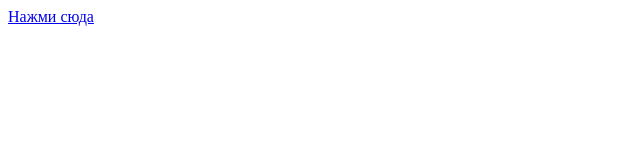
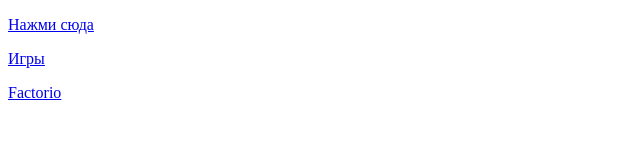
Before and after one commit to Nikrik/Nikrik.github.io, a plain HTML site: page index.html in a window 1280 px wide. Shown: the whole page, without its empty margins (0-640 px from the left). Drawn offline with Linux system fonts and the light colour scheme.

Commit message:
Update index.html
added links to index.html of factorio and games

```diff
--- a/index.html
+++ b/index.html
@@ -1,12 +1,11 @@
 <!DOCTYPE html>
 <html>
+    <head>
+    </head>
 
-<head>
-
-</head>
-
-<body>
-    <a href="https://youtu.be/dQw4w9WgXcQ">Нажми сюда</a>
-</body>
-
+    <body>
+        <p><a href="https://youtu.be/dQw4w9WgXcQ">Нажми сюда</a><p/>
+        <p><a href="games/index.html">Игры</a></p>
+        <p><a href="factorio/index.html">Factorio</a></p>
+    </body>
 </html>
```
